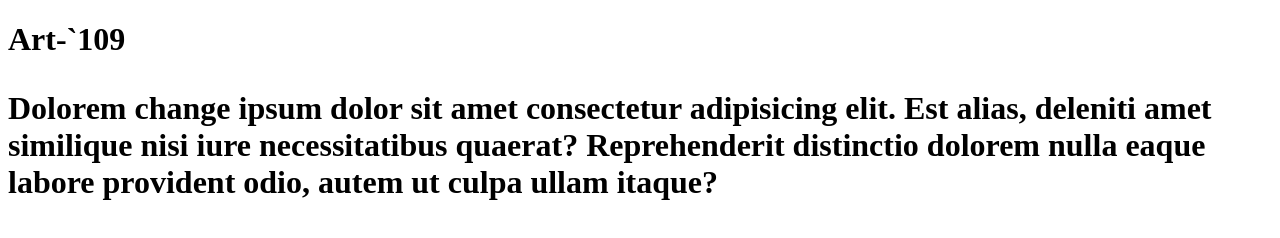
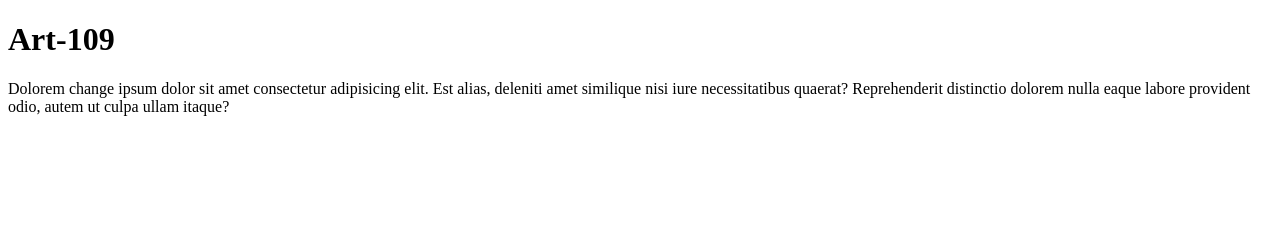
Before and after one commit to oliviajoyyy/project-1_cg, a plain HTML site: page index.html in a window 1280 px wide. Drawn offline with Linux system fonts and the light colour scheme.

Commit message:
Update index.html

```diff
--- a/index.html
+++ b/index.html
@@ -7,9 +7,8 @@
 </head>
 <body>
     <header>
-        <h1>Art-`109
+        <h1>Art-109</h1>
             <p>Dolorem change ipsum dolor sit amet consectetur adipisicing elit. Est alias, deleniti amet similique nisi iure necessitatibus quaerat? Reprehenderit distinctio dolorem nulla eaque labore provident odio, autem ut culpa ullam itaque?</p>
-        </h1>
     </header>
 </body>
 
```
